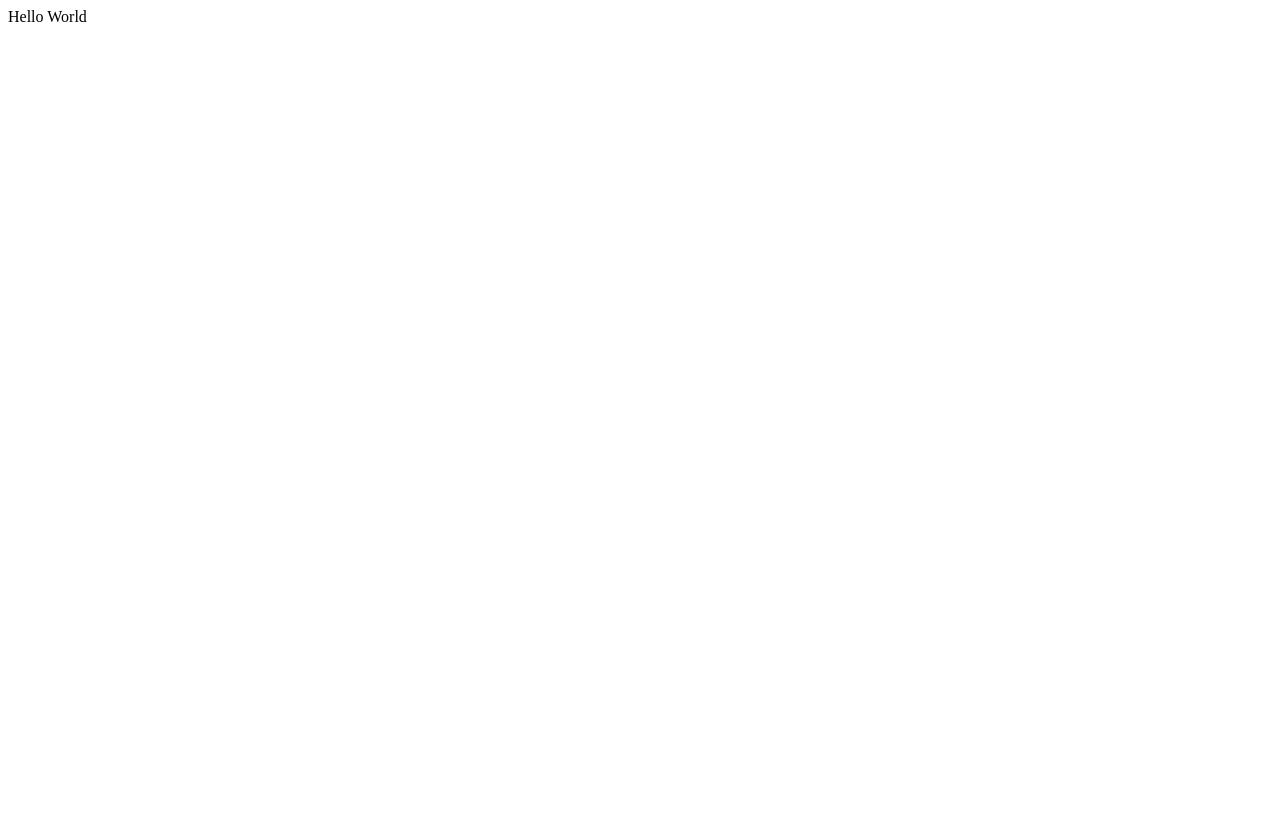
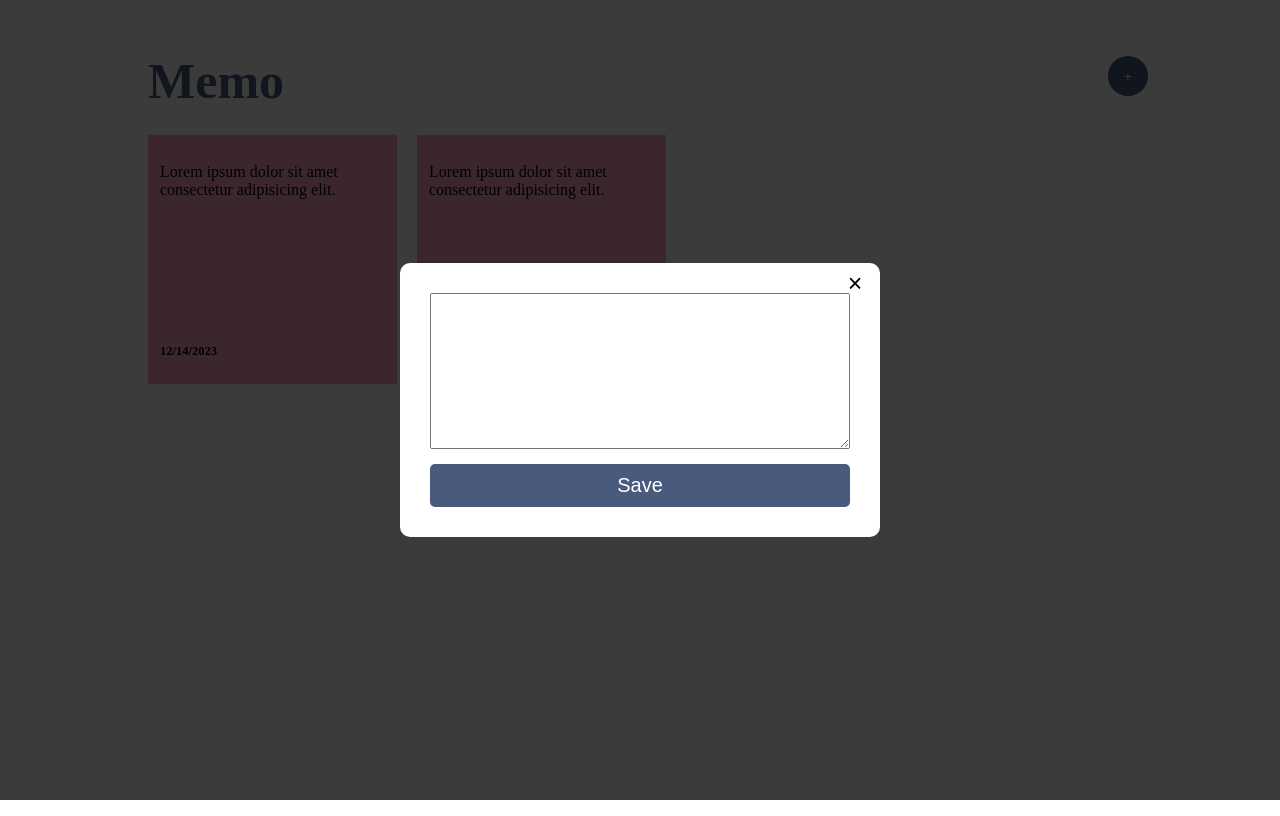
Before and after one commit to Suyono-Sukorame/stickynote-vue, a Vue app: page / in a window 1280 px wide. Built offline with nearby package versions, Linux system fonts and the light colour scheme.

Commit message:
membuat template memo

```diff
--- a/src/App.vue
+++ b/src/App.vue
@@ -1,5 +1,134 @@
 <template>
-  <div>
-    <span>Hello World</span>
-  </div>
+  <main>
+    <div class="container">
+      <header>
+        <h1>Memo</h1>
+        <button>+</button>
+      </header>
+      <div class="cards-container">
+        <div class="card">
+          <p class="main-text">
+            Lorem ipsum dolor sit amet consectetur adipisicing elit.
+          </p>
+          <p class="date">
+            {{ new Date().toLocaleDateString("en-us") }}
+          </p>
+        </div>
+        <div class="card">
+          <p class="main-text">
+            Lorem ipsum dolor sit amet consectetur adipisicing elit.
+          </p>
+          <p class="date">
+            {{ new Date().toLocaleDateString("en-us") }}
+          </p>
+        </div>
+      </div>
+    </div>
+    <div class="overlay">
+      <div class="modal">
+        <button class="close-btn">&times;</button>
+        <textarea name="note" id="note" cols="30" rows="10"></textarea>
+        <button class="save-btn">Save</button>
+      </div>
+    </div>
+  </main>
 </template>
+
+<style scoped>
+main {
+  height: 100vh;
+  width: 100vw;
+}
+.container {
+  max-width: 1000px;
+  padding: 10px;
+  margin: 0 auto;
+}
+header {
+  display: flex;
+  justify-content: space-between;
+  align-items: center;
+}
+h1 {
+  font-weight: bold;
+  margin-bottom: 25px;
+  font-size: 50px;
+  color: #495a7d;
+}
+header button {
+  border: none;
+  padding: 10px;
+  width: 40px;
+  height: 40px;
+  cursor: pointer;
+  background-color: #495a7d;
+  border-radius: 100%;
+  color: white;
+}
+.cards-container {
+  display: flex;
+  flex-wrap: wrap;
+}
+.card {
+  width: 225px;
+  height: 225px;
+  background-color: #ffa6c1;
+  padding: 12px;
+  display: flex;
+  flex-direction: column;
+  justify-content: space-between;
+  margin-right: 20px;
+  margin-bottom: 20px;
+}
+.date {
+  font-size: 12.5px;
+  font-weight: bold;
+}
+
+.overlay {
+  position: absolute;
+  top: 0;
+  left: 0;
+  width: 100%;
+  height: 100%;
+  background-color: rgba(0, 0, 0, 0.77);
+  z-index: 10;
+  display: flex;
+  align-items: center;
+  justify-content: center;
+}
+
+.modal {
+  width: 420px;
+  background-color: white;
+  border-radius: 10px;
+  padding: 30px;
+  position: relative;
+  display: flex;
+  flex-direction: column;
+}
+
+.save-btn {
+  padding: 10px 20px;
+  font-size: 20px;
+  width: 100%;
+  background-color: #495a7d;
+  border: none;
+  cursor: pointer;
+  border-radius: 5px;
+  margin-top: 15px;
+  color: white;
+}
+/* create close button style */
+.close-btn {
+  position: absolute;
+  top: 5px;
+  right: 10px;
+  width: 30px;
+  height: 30px;
+  background-color: transparent;
+  border: none;
+  font-size: 25px;
+  cursor: pointer;
+}
+</style>
```
